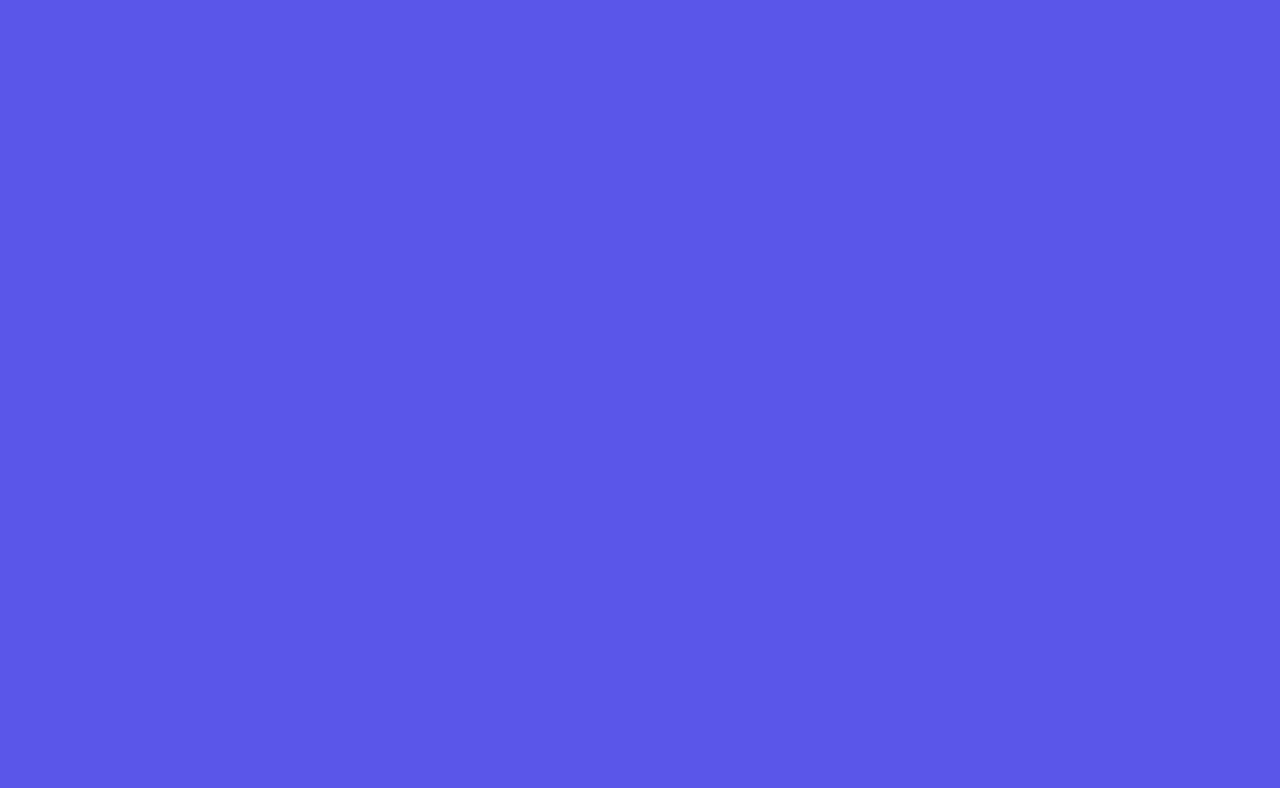
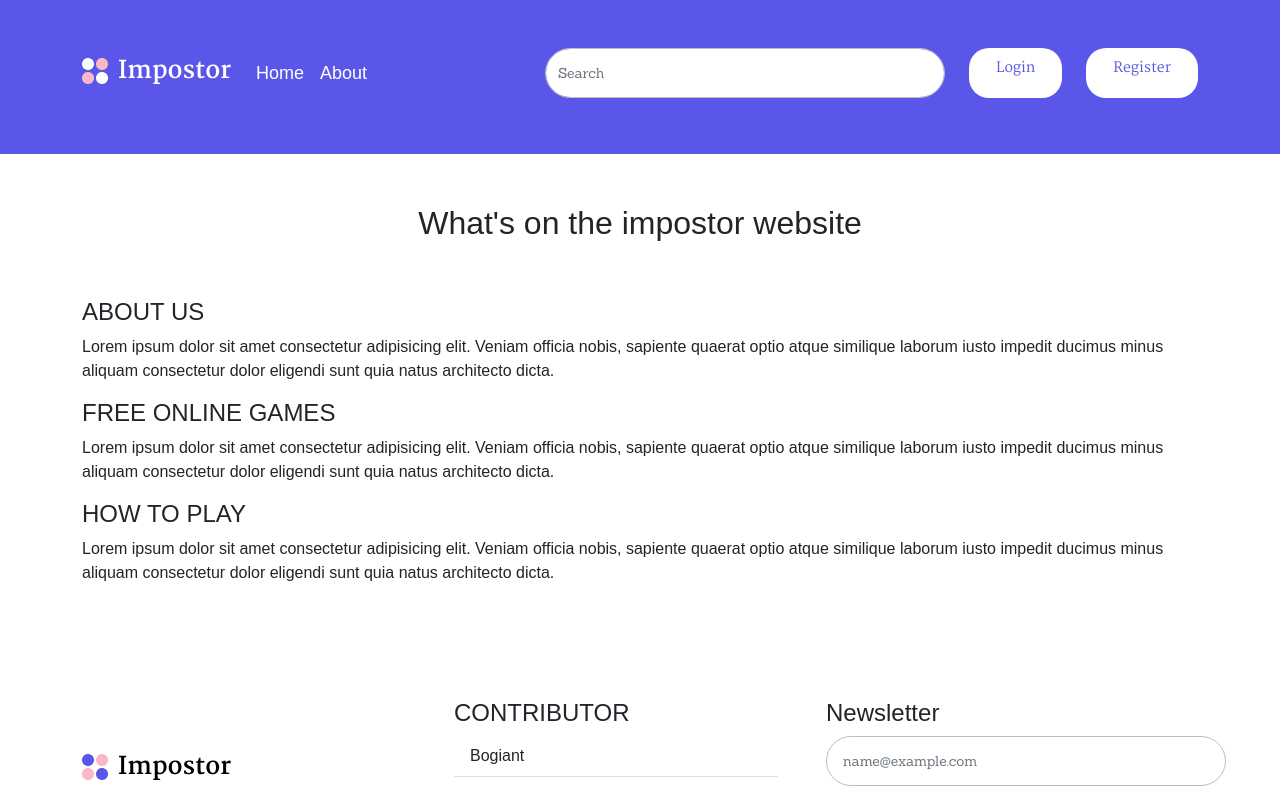
Before and after one commit to hsbysddq/impostor-team, a React (Create React App) app in the folder client/: page /about in a window 1280 px wide. Before the commit this address had no page. Shown: the top 788 px of the page. Built offline with nearby package versions, Linux system fonts and the light colour scheme; a web font is replaced by a local one.

Commit message:
edit code navbar, create homeApp

```diff
--- a/client/src/App.js
+++ b/client/src/App.js
@@ -7,12 +7,17 @@ import Login from "./container/pages/Login";
 import Register from "./container/pages/Register";
 import ResetPassword from "./container/pages/ResetPassword";
 import "bootstrap/dist/css/bootstrap.min.css";
+import HomeApp from "./container/pages/HomeApp/HomeApp";
+import About from "./container/pages/About/About";
 
 function App() {
   return (
     <Router>
       <Routes>
-        <Route path="/" element={<Home />} />
+        <Route path="/" element={<HomeApp />}>
+          <Route path="/" element={<Home />} />
+          <Route path="/about" element={<About />} />
+        </Route>
         <Route path="/register" element={<Register />} />
         <Route path="/login" element={<Login />} />
         <Route path="/forgot-password" element={<ForgotPassword />} />
--- a/client/src/components/ListGameComp/ListGameComp.jsx
+++ b/client/src/components/ListGameComp/ListGameComp.jsx
@@ -1,10 +1,37 @@
 import React from "react";
 import Card from 'react-bootstrap/Card'
 import Row from 'react-bootstrap/Row'
-import GameItem from "./GameItem/GameItem";
 import './ListGameComp.css';
+import Modal from 'react-bootstrap/Modal';
+import { Button } from "react-bootstrap";
+import { useNavigate } from "react-router";
+
+function MyVerticallyCenteredModal(props) {
+    return (
+      <Modal
+        {...props}
+        size="lg"
+        aria-labelledby="contained-modal-title-vcenter"
+        centered
+      >
+
+        <Modal.Body>
+          <h4>Coming Soon</h4>
+          <p>
+          Sorry, this game is not yet available
+          </p>
+        </Modal.Body>
+        <Modal.Footer>
+          <Button onClick={props.onHide}>Close</Button>
+        </Modal.Footer>
+      </Modal>
+    );
+  }
 
 const ListGame = () => {
+    const navigate = useNavigate();
+    const [modalShow, setModalShow] = React.useState(false);
+
     return(
         <>
         <section className="list-game">
@@ -15,39 +42,50 @@ const ListGame = () => {
                 </div>
             </div>
             <Row className="justify-content-md-center">
-                {/* <Card style={{ width: '18rem' }} className="mx-2 my-4">
-                    <Card.Img variant="top" src="./assets/img/game1.png" />
+                <Card style={{ width: '18rem' }} className="mx-2 my-4">
+                    <Card.Img variant="top" src="./assets/img/game1.png" onClick={() => navigate('/login')} />
                 </Card>
                 <Card style={{ width: '18rem' }} className="mx-2 my-4">
-                    <Card.Img variant="top" src="./assets/img/game2.png" />
+                    <Card.Img variant="top" src="./assets/img/game2.png" onClick={() => setModalShow(true)}  />
+                    <MyVerticallyCenteredModal
+                        show={modalShow}
+                        onHide={() => setModalShow(false)}
+                    />
                 </Card>
                 <Card style={{ width: '18rem' }} className="mx-2 my-4">
-                    <Card.Img variant="top" src="./assets/img/game3.png" />
+                    <Card.Img variant="top" src="./assets/img/game3.png" onClick={() => setModalShow(true)} />
+
                 </Card>
                 <Card style={{ width: '18rem' }} className="mx-2 my-4">
-                    <Card.Img variant="top" src="./assets/img/game4.png" />
+                    <Card.Img variant="top" src="./assets/img/game4.png" onClick={() => setModalShow(true)} />
+
                 </Card>
                 <Card style={{ width: '18rem' }} className="mx-2 my-4">
-                    <Card.Img variant="top" src="./assets/img/game4.png" />
+                    <Card.Img variant="top" src="./assets/img/game4.png" onClick={() => setModalShow(true)} />
+
                 </Card>
                 <Card style={{ width: '18rem' }} className="mx-2 my-4">
-                    <Card.Img variant="top" src="./assets/img/game3.png" />
+                    <Card.Img variant="top" src="./assets/img/game3.png" onClick={() => setModalShow(true)} />
+
                 </Card>
                 <Card style={{ width: '18rem' }} className="mx-2 my-4">
-                    <Card.Img variant="top" src="./assets/img/game2.png" />
+                    <Card.Img variant="top" src="./assets/img/game2.png" onClick={() => setModalShow(true)} />
+
                 </Card>
                 <Card style={{ width: '18rem' }} className="mx-2 my-4">
-                    <Card.Img variant="top" src="./assets/img/game3.png" />
-                </Card> */}
-                <GameItem img='./assets/img/game3.png' title='Game 1' />
+                    <Card.Img variant="top" src="./assets/img/game3.png"onClick={() => setModalShow(true)} />
+
+                </Card>
+                {/* <GameItem img='./assets/img/game3.png' title='Game 1' />
                 <GameItem img='./assets/img/game1.png' title='Game 2'/>
                 <GameItem img='./assets/img/game2.png' title='Game 3'/>
                 <GameItem img='./assets/img/game4.png' title='Game 4'/>
                 <GameItem img='./assets/img/game4.png' title='Game 5'/>
                 <GameItem img='./assets/img/game3.png' title='Game 6'/>
                 <GameItem img='./assets/img/game4.png' title='Game 7'/>
-                <GameItem img='./assets/img/game2.png' title='Game 8'/>
+                <GameItem img='./assets/img/game2.png' title='Game 8'/> */}
             </Row>
+
 
         </div>
         {/* <img src="./assets/img/wave2.png" alt="" className="img-wave" /> */}
--- a/client/src/components/NavbarComp/NavbarComp.jsx
+++ b/client/src/components/NavbarComp/NavbarComp.jsx
@@ -6,9 +6,11 @@ import Form from 'react-bootstrap/Form';
 import FormControl from 'react-bootstrap/FormControl';
 import Button from 'react-bootstrap/Button'
 import './NavbarComp.css';
-import { Link, NavLink } from "react-router-dom";
+import { NavLink } from "react-router-dom";
+import {useNavigate} from 'react-router-dom';
 
 const Navmenu = (props) => {
+    const navigate = useNavigate();
 
     return(
         <>
@@ -35,7 +37,7 @@ const Navmenu = (props) => {
                         >
                         Home
                     </NavLink>
-                    <NavLink to="/register"
+                    <NavLink to="/about"
                         className={isActive =>
                             "nav-link" + (!isActive ? " unselected" : "")
                         }
@@ -55,17 +57,9 @@ const Navmenu = (props) => {
                     className="me-4 rounded-pill"
                     aria-label="Search"
                     />
-                        <Button href="/login" className="btn-login me-4">
-                            <Link to={`/login`}>
-                                Login
-                            </Link>
-                        </Button>
+                        <Button href="" className="btn-login me-4" onClick={() => navigate('/login')}>Login</Button>
 
-                        <Button href="/register" className="btn-register">
-                            <Link to={`/register`}>
-                                Register
-                            </Link>
-                        </Button>
+                        <Button href="" className="btn-register" onClick={() => navigate('/register')}>Register</Button>
 
                 </Form>
 
--- /dev/null
+++ b/client/src/container/pages/About/About.jsx
@@ -0,0 +1,30 @@
+import React from 'react';
+
+const About = () => {
+  return (
+    <section className="about bg-white">
+            <div className="container">
+                <div className="row">
+                    <div className="col text-body">
+                        <h2 className="text-center pb-5">What's on the impostor website</h2>
+                        <div>
+                            <h4>ABOUT US</h4>
+                            <p>Lorem ipsum dolor sit amet consectetur adipisicing elit. Veniam officia nobis, sapiente quaerat optio atque similique laborum iusto impedit ducimus minus aliquam consectetur dolor eligendi sunt quia natus architecto dicta.</p>
+                        </div>
+                        <div>
+                            <h4>FREE ONLINE GAMES</h4>
+                            <p>Lorem ipsum dolor sit amet consectetur adipisicing elit. Veniam officia nobis, sapiente quaerat optio atque similique laborum iusto impedit ducimus minus aliquam consectetur dolor eligendi sunt quia natus architecto dicta.</p>
+                        </div>
+                        <div>
+                            <h4>HOW TO PLAY</h4>
+                            <p>Lorem ipsum dolor sit amet consectetur adipisicing elit. Veniam officia nobis, sapiente quaerat optio atque similique laborum iusto impedit ducimus minus aliquam consectetur dolor eligendi sunt quia natus architecto dicta.</p>
+                        </div>
+
+                    </div>
+                </div>
+            </div>
+        </section>
+  );
+};
+
+export default About;
--- a/client/src/container/pages/Home/Home.jsx
+++ b/client/src/container/pages/Home/Home.jsx
@@ -1,18 +1,16 @@
 import React from "react";
 import AboutCompnent from "../../../components/AboutComp/AboutComp";
-import Footer from "../../../components/FooterComp/FooterComp";
 import Hero from "../../../components/HeroComp/HeroComp";
 import ListGame from "../../../components/ListGameComp/ListGameComp";
-import Navmenu from '../../../components/NavbarComp/NavbarComp';
 
 const Home = () => {
     return(
         <>
-            <Navmenu />
+            {/* <Navmenu /> */}
             <Hero />
             <ListGame />
             <AboutCompnent />
-            <Footer />
+            {/* <Footer /> */}
         </>
     )
 }
--- /dev/null
+++ b/client/src/container/pages/HomeApp/HomeApp.jsx
@@ -0,0 +1,21 @@
+import React from 'react';
+import { Routes, Route} from 'react-router-dom';
+import Footer from '../../../components/FooterComp/FooterComp';
+import Navmenu from '../../../components/NavbarComp/NavbarComp';
+import About from '../About/About';
+import Home from '../Home/Home';
+
+const HomeApp = () => {
+  return (
+      <>
+      <Navmenu />
+      <Routes>
+          <Route path='/' element={<Home />} />
+          <Route path='/about' element={<About />} />
+      </Routes>
+      <Footer />
+      </>
+  );
+};
+
+export default HomeApp;
```
